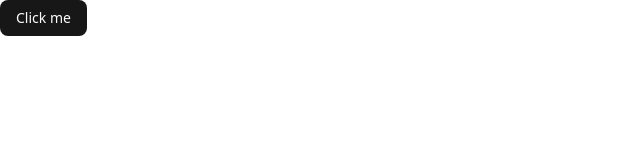
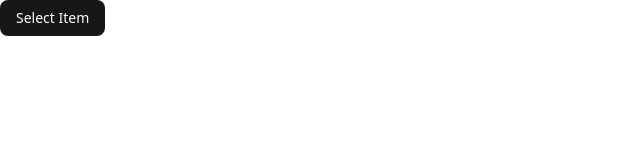
Before and after one commit to SINGHSHEKHAWAT1651786/Streamer, a Next.js app: page / in a window 1280 px wide. Shown: the top 160 px of the page, without its empty margins (0-640 px from the left). Built offline with nearby package versions, Linux system fonts and the light colour scheme.

Commit message:
Update page.tsx

```diff
--- a/app/page.tsx
+++ b/app/page.tsx
@@ -3,7 +3,7 @@ import { Button } from "@/components/ui/button";
 export default function Home() {
   return (
    <Button>
-    Click me
+    Select Item
    </Button>
   );
 }
```
